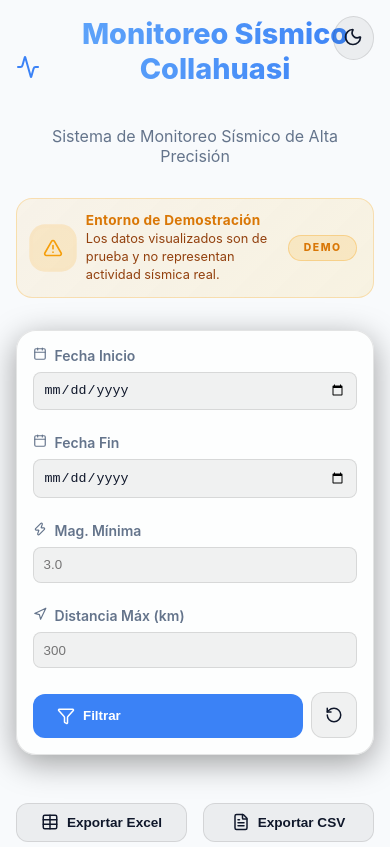
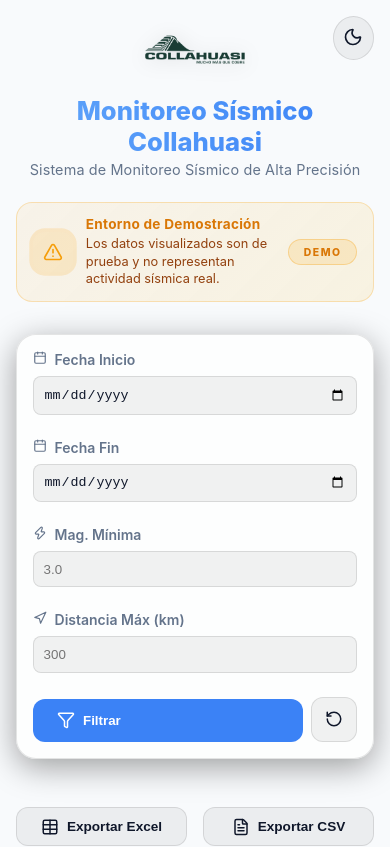
Before and after one commit to josesalgadoDev1/sismo-dashboard, a Next.js app: page / in a window 390 px wide. Shown: the top 847 px of the page. Built offline with nearby package versions, Linux system fonts and the light colour scheme; no server answers; the database is empty.

Commit message:
logo + update coordenadas base kmz

```diff
--- a/src/app/globals.css
+++ b/src/app/globals.css
@@ -51,20 +51,53 @@ body {
 }
 
 h1 {
-  font-size: 2.5rem;
+  font-size: 2.2rem;
   font-weight: 800;
-  margin-bottom: 2rem;
+  margin-bottom: 0.25rem;
   background: linear-gradient(to right, #60a5fa, #3b82f6);
   background-clip: text;
   -webkit-background-clip: text;
   -webkit-text-fill-color: transparent;
-  text-align: center;
+  text-align: left;
+  line-height: 1.2;
+}
+
+.header-brand {
+  display: flex;
+  align-items: center;
+  justify-content: center;
+  gap: 1.25rem;
+  padding: 0.5rem 0;
+}
+
+.header-titles {
+  display: flex;
+  flex-direction: column;
+}
+
+.header-logo {
+  height: 80px;
+  width: auto;
+  object-fit: contain;
+  filter: drop-shadow(0 2px 10px rgba(0, 0, 0, 0.12));
+  transition: transform 0.3s ease, filter 0.3s ease;
+  flex-shrink: 0;
+}
+
+body.dark-mode .header-logo {
+  filter: brightness(0) invert(1) drop-shadow(0 2px 10px rgba(255, 255, 255, 0.1));
+}
+
+.header-logo:hover {
+  transform: scale(1.05);
 }
 
 .subtitle {
-  text-align: center;
   color: var(--text-muted);
-  margin-bottom: 2rem;
+  font-size: 0.9rem;
+  margin-bottom: 0;
+  text-align: left;
+  letter-spacing: 0.01em;
 }
 
 .glass-card {
@@ -206,7 +239,25 @@ h1 {
   }
 
   h1 {
-    font-size: 1.8rem;
+    font-size: 1.6rem;
+    text-align: center;
+  }
+
+  .header-brand {
+    flex-direction: column;
+    gap: 0.75rem;
+  }
+
+  .header-titles {
+    align-items: center;
+  }
+
+  .subtitle {
+    text-align: center;
+  }
+
+  .header-logo {
+    height: 60px;
   }
 
   .filters-section {
--- a/src/app/page.tsx
+++ b/src/app/page.tsx
@@ -269,9 +269,9 @@ export default function Home() {
     if (allData.length === 0) return;
 
     const radiusKM = filters.maxDist ? parseFloat(filters.maxDist) : null;
-    const centerLat = -20.94152;
-    const centerLon = -68.68253;
-    const rangeMeters = radiusKM ? radiusKM * 1000 * 2.5 : 50000; // Zoom a 50km si no hay filtro
+    const centerLat = -20.940803;
+    const centerLon = -68.603681;
+    const rangeMeters = radiusKM ? radiusKM * 1000 * 2.5 : 50000;
 
     let kml = `<?xml version="1.0" encoding="UTF-8"?>
 <kml xmlns="http://www.opengis.net/kml/2.2">
@@ -349,7 +349,6 @@ export default function Home() {
     </Placemark>`;
 
     allData.forEach((s: Sismo) => {
-      // Use real coordinates if they exist, otherwise fallback to random mock locations
       const lat = s.latitud ? parseFloat(s.latitud) : -20.98 + (Math.random() - 0.5) * 0.5;
       const lon = s.longitud ? parseFloat(s.longitud) : -68.66 + (Math.random() - 0.5) * 0.5;
 
@@ -420,11 +419,17 @@ export default function Home() {
             </button>
           )}
         </div>
-        <div style={{ display: 'flex', alignItems: 'center', justifyContent: 'center', gap: '1rem', marginBottom: '0.5rem' }}>
-          <Activity size={32} color="#3b82f6" />
-          <h1>Monitoreo Sísmico Collahuasi</h1>
+        <div className="header-brand">
+          <img
+            src="/cmdic_logo.png"
+            alt="Logo Collahuasi"
+            className="header-logo"
+          />
+          <div className="header-titles">
+            <h1>Monitoreo Sísmico Collahuasi</h1>
+            <p className="subtitle">Sistema de Monitoreo Sísmico de Alta Precisión</p>
+          </div>
         </div>
-        <p className="subtitle">Sistema de Monitoreo Sísmico de Alta Precisión</p>
       </header>
 
       <div className="demo-banner">
```
Also changed, not shown: public/cmdic_logo.png (added).
